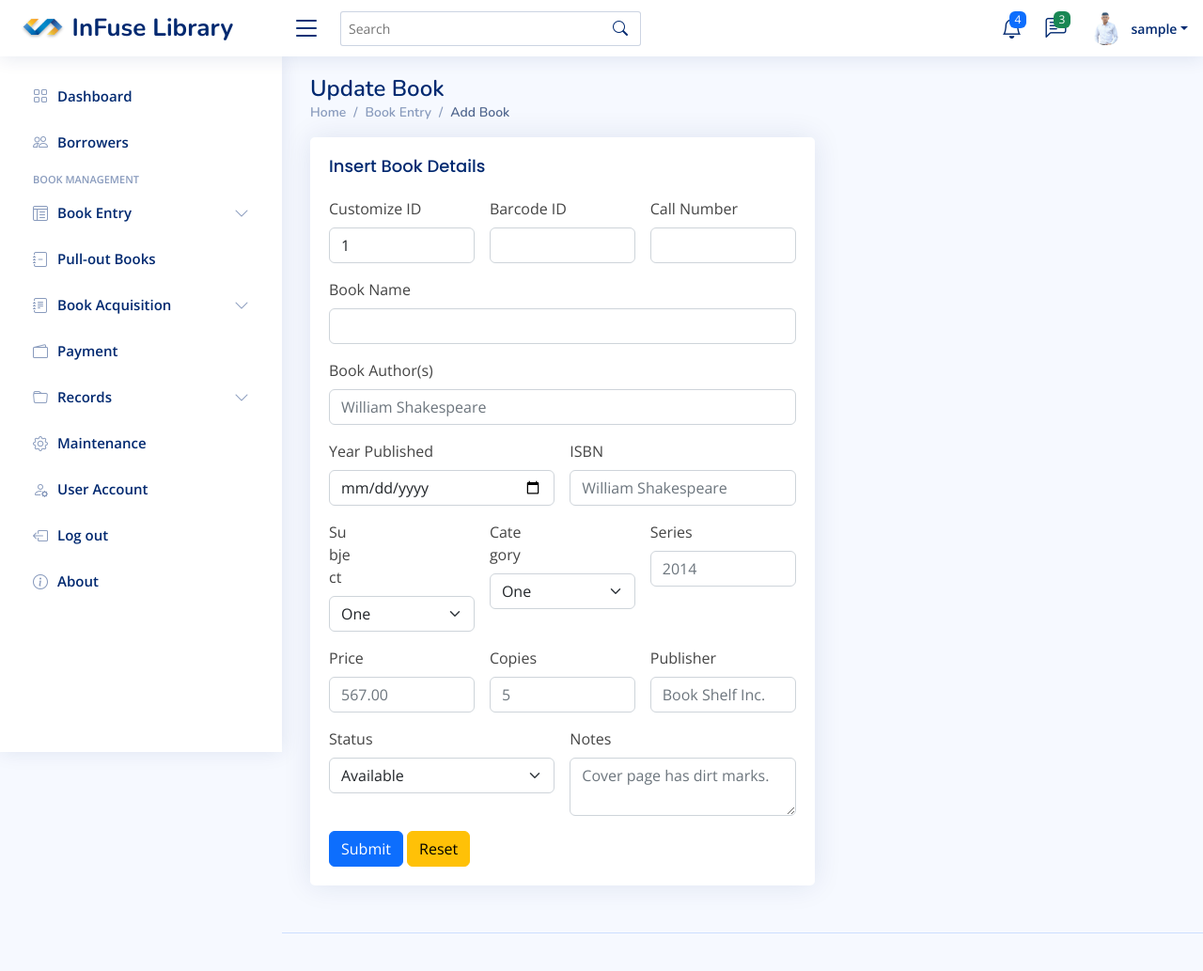
After one commit to brenlify-git/InFuse-Library-App, a PHP site: page /update-books.php in a window 1280 px wide. The commit adds this page. Shown: the whole page at 94% size. Run offline with PHP 8.4, Linux system fonts and the light colour scheme; the visitor is signed in with stand-in values (Sample User, id 1); data that the repository does not hold is empty; some libraries are stand-ins or nearby versions.

Commit message:
with tables andd form inputs

```diff
--- a/sidebar.php
+++ b/sidebar.php
@@ -61,41 +61,19 @@
                 </a>
                 <ul id="tables-nav" class="nav-content collapse " data-bs-parent="#sidebar-nav">
                     <li>
-                        <a href="tables-general.html">
-                            <i class="bi bi-circle"></i><span>General Tables</span>
+                        <a href="add-books.php">
+                            <i class="bi bi-circle"></i><span>Add Book</span>
                         </a>
                     </li>
                     <li>
-                        <a href="tables-data.html">
-                            <i class="bi bi-circle"></i><span>Data Tables</span>
+                        <a href="update-books.php">
+                            <i class="bi bi-circle"></i><span>Update Book</span>
                         </a>
                     </li>
                 </ul>
             </li><!-- End Tables Nav -->
 
-            <li class="nav-item">
-                <a class="nav-link collapsed" data-bs-target="#charts-nav" data-bs-toggle="collapse" href="#">
-                    <i class="bi bi-journal-plus"></i><span>Book Acquire</span><i
-                        class="bi bi-chevron-down ms-auto"></i>
-                </a>
-                <ul id="charts-nav" class="nav-content collapse " data-bs-parent="#sidebar-nav">
-                    <li>
-                        <a href="charts-chartjs.html">
-                            <i class="bi bi-circle"></i><span>Chart.js</span>
-                        </a>
-                    </li>
-                    <li>
-                        <a href="charts-apexcharts.html">
-                            <i class="bi bi-circle"></i><span>ApexCharts</span>
-                        </a>
-                    </li>
-                    <li>
-                        <a href="charts-echarts.html">
-                            <i class="bi bi-circle"></i><span>ECharts</span>
-                        </a>
-                    </li>
-                </ul>
-            </li><!-- End Charts Nav -->
+
             <li class="nav-item">
                 <a class="nav-link collapsed" href="users-profile.html">
                     <i class="bi bi-journal-minus"></i>
@@ -111,19 +89,15 @@
                 <ul id="icons-nav" class="nav-content collapse " data-bs-parent="#sidebar-nav">
                     <li>
                         <a href="icons-bootstrap.html">
-                            <i class="bi bi-circle"></i><span>Bootstrap Icons</span>
+                            <i class="bi bi-circle"></i><span>Book Borrow</span>
                         </a>
                     </li>
                     <li>
                         <a href="icons-remix.html">
-                            <i class="bi bi-circle"></i><span>Remix Icons</span>
+                            <i class="bi bi-circle"></i><span>Book Return</span>
                         </a>
                     </li>
-                    <li>
-                        <a href="icons-boxicons.html">
-                            <i class="bi bi-circle"></i><span>Boxicons</span>
-                        </a>
-                    </li>
+
                 </ul>
             </li><!-- End Icons Nav -->
 
@@ -154,15 +128,7 @@
                         <a href="book-return.php">
                             <i class="bi bi-circle"></i><span>Book Returned</span>
                         </a>
-                        <a href="">
-                            <i class="bi bi-circle"></i><span>Book Overdue</span>
-                        </a>
-                        <a href="">
-                            <i class="bi bi-circle"></i><span>With Penalties</span>
-                        </a>
-                        <a href="">
-                            <i class="bi bi-circle"></i><span>Payment Transactions</span>
-                        </a>
+
 
                     </li>
 
--- /dev/null
+++ b/update-books.php
@@ -0,0 +1,212 @@
+<?php
+
+include 'connection.php';
+
+
+$sql = "SELECT * FROM tbl_bookinfo";
+
+$id = $conn->query($sql);
+
+
+
+
+
+?>
+
+
+<!DOCTYPE html>
+<html lang="en">
+
+<head>
+  <meta charset="utf-8">
+  <meta content="width=device-width, initial-scale=1.0" name="viewport">
+
+  <title>InFuse | Patron Masterlist</title>
+  <meta content="" name="description">
+  <meta content="" name="keywords">
+
+  <!-- Favicons -->
+  <link href="assets/img/favicon.png" rel="icon">
+  <link href="assets/img/apple-touch-icon.png" rel="apple-touch-icon">
+
+  <!-- Google Fonts -->
+  <link href="https://fonts.gstatic.com" rel="preconnect">
+  <link href="https://fonts.googleapis.com/css?family=Open+Sans:300,300i,400,400i,600,600i,700,700i|Nunito:300,300i,400,400i,600,600i,700,700i|Poppins:300,300i,400,400i,500,500i,600,600i,700,700i" rel="stylesheet">
+
+  <!-- Vendor CSS Files -->
+  <link href="assets/vendor/bootstrap/css/bootstrap.min.css" rel="stylesheet">
+  <link href="assets/vendor/bootstrap-icons/bootstrap-icons.css" rel="stylesheet">
+  <link href="assets/vendor/boxicons/css/boxicons.min.css" rel="stylesheet">
+  <link href="assets/vendor/quill/quill.snow.css" rel="stylesheet">
+  <link href="assets/vendor/quill/quill.bubble.css" rel="stylesheet">
+  <link href="assets/vendor/remixicon/remixicon.css" rel="stylesheet">
+  <link href="assets/vendor/simple-datatables/style.css" rel="stylesheet">
+
+  <!-- Template Main CSS File -->
+  <link href="assets/css/style.css" rel="stylesheet">
+  <link rel="stylesheet" href="assets/css/table.css">
+
+</head>
+
+<body>
+
+  <!-- ======= Sidebar and Header ======= -->
+
+  <?php include 'headerbar.php';?>
+  <?php include 'sidebar.php';?>
+
+  <!-- End Sidebar and Header-->
+
+
+
+  <main id="main" class="main">
+  <div class="leftColumn col-7">
+
+    <div class="pagetitle">
+      <h1>Update Book</h1>
+      <nav>
+        <ol class="breadcrumb">
+          <li class="breadcrumb-item"><a href="dashboard.php">Home</a></li>
+          <li class="breadcrumb-item">Book Entry</li>
+          <li class="breadcrumb-item active">Add Book</li>
+        </ol>
+      </nav>
+    </div><!-- End Page Title -->
+
+   <section class="section">
+      <div class="row">
+        <div class="col-lg-12">
+
+
+          <div class="card">
+            <div class="card-body">
+              <h5 class="card-title">Insert Book Details</h5>
+
+              <!-- Multi Columns Form -->
+              <form class="row g-3">
+                <div class="col-md-4">
+                  <label for="inputName5" class="form-label">Customize ID</label>
+                  <input type="number" class="form-control" id="inputName5" value ="1" required>
+                </div>
+                <div class="col-md-4">
+                  <label for="inputName5" class="form-label">Barcode ID</label>
+                  <input type="number" class="form-control" id="inputName5" required>
+                </div>
+                <div class="col-md-4">
+                  <label for="inputEmail5" class="form-label">Call Number</label>
+                  <input type="number" class="form-control" id="inputEmail5" required>
+                </div>
+                <div class="col-md-12">
+                  <label for="inputPassword5" class="form-label">Book Name</label>
+                  <input type="text" class="form-control" id="inputPassword5" required>
+                </div>
+                <div class="col-12">
+                  <label for="inputAddress5" class="form-label">Book Author(s)</label>
+                  <input type="text" class="form-control" id="inputAddres5s" placeholder="William Shakespeare" required>
+                </div>
+
+                <div class="col-6">
+                    <label for="inputDate" class="form-label">Year Published</label>
+                    <div class="col-sm-12">
+                        <input type="date" class="form-control" required>
+                    </div>
+                </div>
+                <div class="col-6">
+                  <label for="inputAddress5" class="form-label">ISBN</label>
+                  <input type="number" class="form-control" id="inputAddres5s" placeholder="William Shakespeare" required>
+                </div>
+                <div class="col-4">
+                  <label class="col-sm-2 form-label">Subject</label>
+                  <div class="col-sm-12">
+                    <select class="form-select" aria-label="Default select example" required>
+                      <option value="1">One</option>
+                      <option value="2">Two</option>
+                      <option value="3">Three</option>
+                    </select>
+                  </div>
+                </div>
+                <div class="col-4">
+                  <label class="col-sm-3 form-label">Category</label>
+                  <div class="col-sm-12">
+                    <select class="form-select" aria-label="Default select example">
+                      <option value="1">One</option>
+                      <option value="2">Two</option>
+                      <option value="3">Three</option>
+                    </select>
+                  </div>
+                </div>
+                <div class="col-4">
+                  <label for="inputAddress5" class="form-label">Series</label>
+                  <input type="number" class="form-control" id="inputAddres5s" placeholder="2014" required>
+                </div>
+                <div class="col-4">
+                  <label for="inputAddress5" class="form-label">Price</label>
+                  <input type="number" class="form-control" id="inputAddres5s" placeholder="567.00" required>
+                </div>
+                <div class="col-4">
+                  <label for="inputAddress5" class="form-label">Copies</label>
+                  <input type="number" class="form-control" id="inputAddres5s" placeholder="5" required>
+                </div>
+                <div class="col-4">
+                  <label for="inputAddress5" class="form-label">Publisher</label>
+                  <input type="text" class="form-control" id="inputAddres5s" placeholder="Book Shelf Inc." required>
+                </div>
+                <div class="col-6">
+                  <label class="col-sm-3 form-label">Status</label>
+                  <div class="col-sm-12">
+                    <select class="form-select" aria-label="Default select example">
+                      <option value="1">Available</option>
+                      <option value="2">Unavailable</option>
+                    </select>
+                  </div>
+                </div>
+                <div class="col-6">
+                  <label for="inputAddress5" class="form-label">Notes</label>
+                  <textarea type="number" class="form-control" id="inputAddres5s" placeholder="Cover page has dirt marks." required></textarea>
+                </div>
+
+
+                <div class="text-right">
+                  <button type="submit" class="btn btn-primary ">Submit</button>
+                  <button type="reset" class="btn btn-warning">Reset</button>
+                </div>
+              </form><!-- End Multi Columns Form -->
+
+            </div>
+          </div>
+
+        </div>
+
+
+      </div>
+    </section>
+
+  </div>
+
+  </main><!-- End #main -->
+
+
+
+  <!-- ======= Footer ======= -->
+  <footer id="footer" class="footer">
+
+  </footer><!-- End Footer -->
+
+  <a href="#" class="back-to-top d-flex align-items-center justify-content-center"><i class="bi bi-arrow-up-short"></i></a>
+
+  <!-- Vendor JS Files -->
+  <script src="assets/vendor/apexcharts/apexcharts.min.js"></script>
+  <script src="assets/vendor/bootstrap/js/bootstrap.bundle.min.js"></script>
+  <script src="assets/vendor/chart.js/chart.umd.js"></script>
+  <script src="assets/vendor/echarts/echarts.min.js"></script>
+  <script src="assets/vendor/quill/quill.min.js"></script>
+  <script src="assets/vendor/simple-datatables/simple-datatables.js"></script>
+  <script src="assets/vendor/tinymce/tinymce.min.js"></script>
+  <script src="assets/vendor/php-email-form/validate.js"></script>
+
+  <!-- Template Main JS File -->
+  <script src="assets/js/main.js"></script>
+
+</body>
+
+</html>
```
Also changed, not shown: add-books.php (added, +207 -0 lines).
